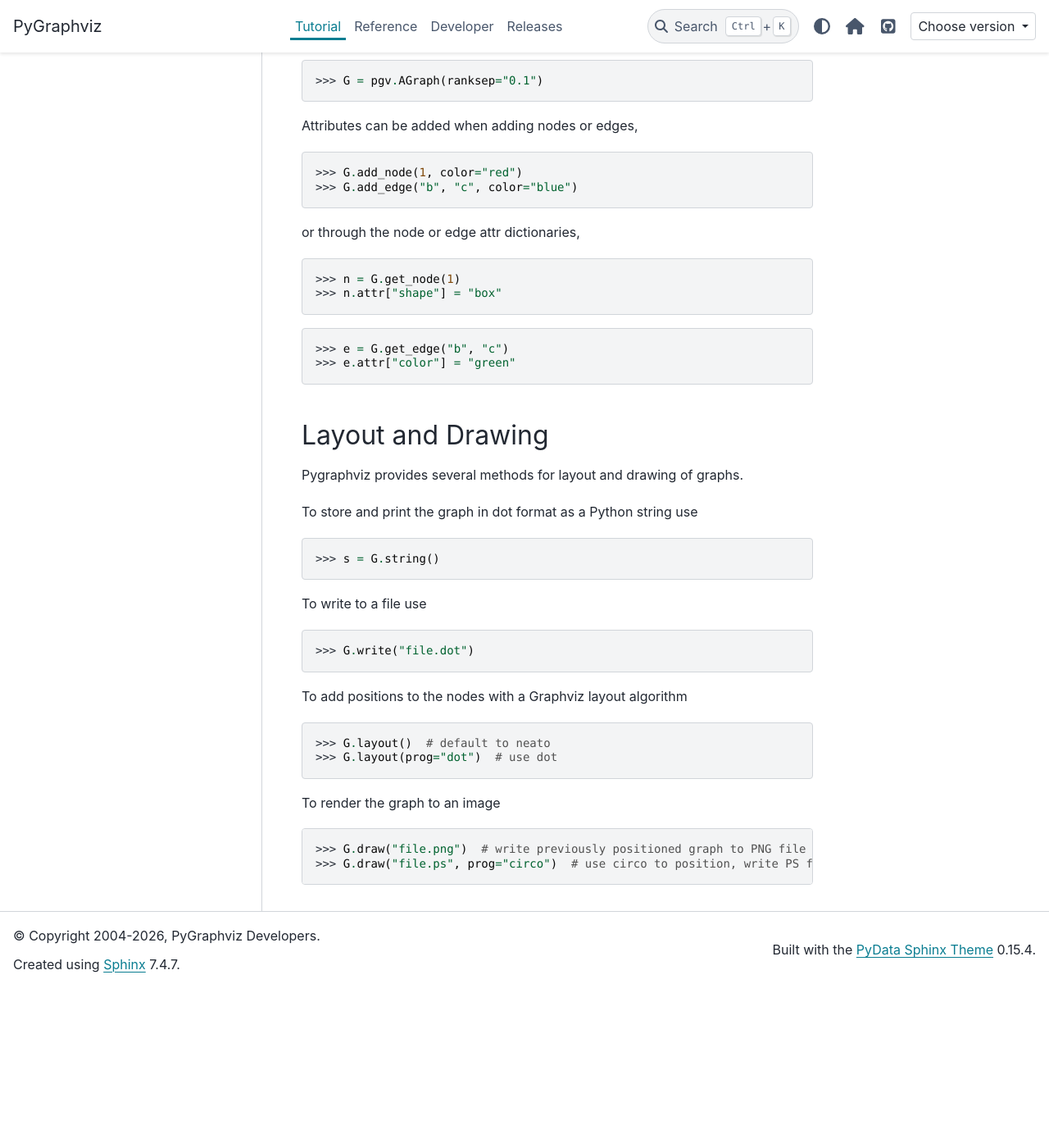
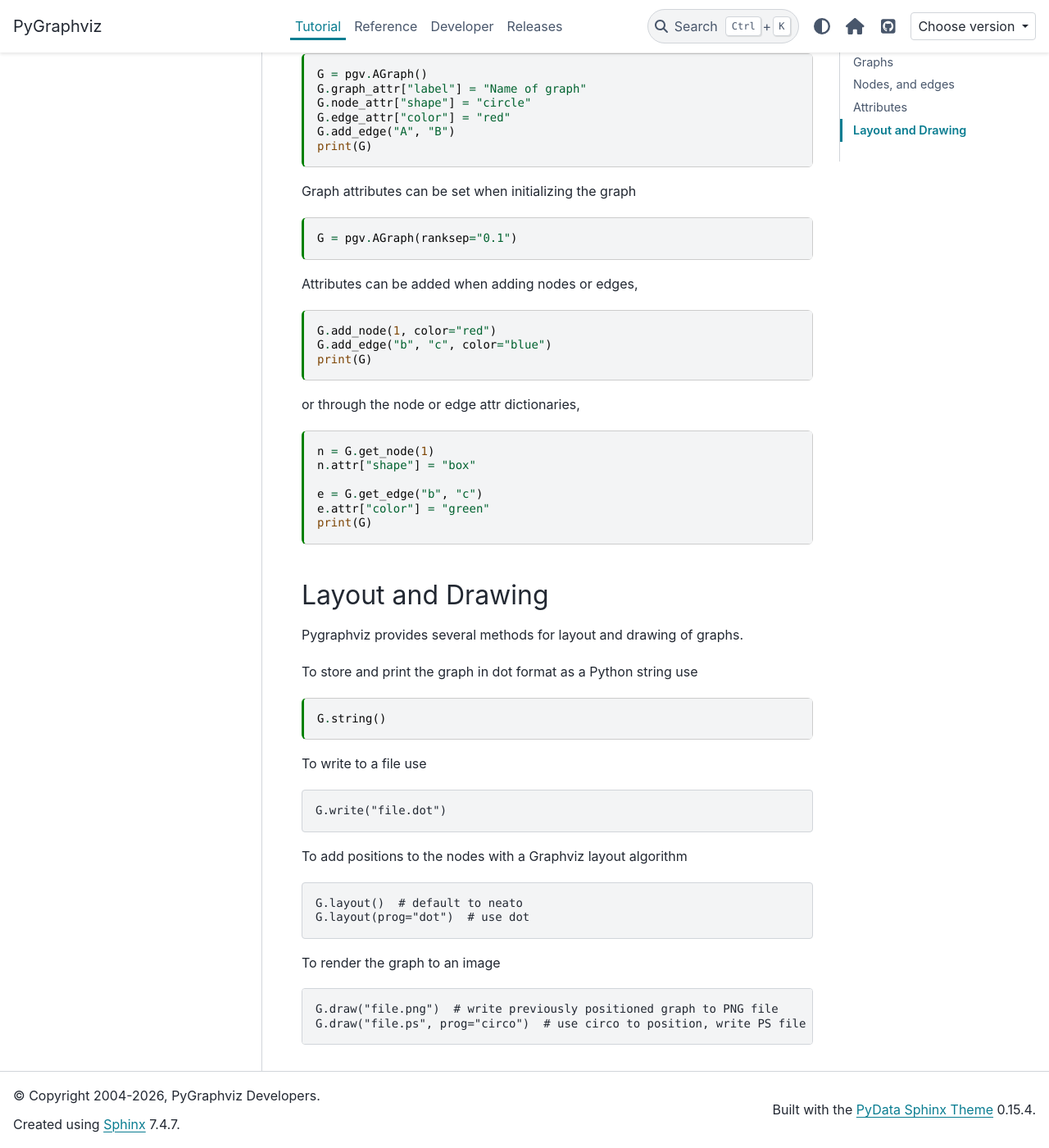
Before and after one commit to pygraphviz/pygraphviz, a Sphinx documentation site: the page built from doc/source/tutorial.md, in a window 1280 px wide and 1400 px high, scrolled down 2161 px. Shown: the whole window at 82% size. Built offline with Sphinx 7.4.7 and the PyData theme 0.15.4, drawn with Linux system fonts in a browser that asks for light colours; formulas are drawn with MathJax 3; pages that are not in the unit, such as notebooks, are missing from menus; before the commit the page ends 3366 px from its top, so only the background shows below that; some of the changed text lies outside the part shown.

Commit message:
DOC: Get non-drawing part of tutorial running.

````diff
--- a/doc/source/tutorial.md
+++ b/doc/source/tutorial.md
@@ -8,8 +21,8 @@ is applicable to PyGraphviz.
 
 Import PyGraphviz with
 
-```pycon
->>> import pygraphviz as pgv
+```{code-cell}
+import pygraphviz as pgv
 ```
 
 PyGraphviz wraps [graphviz](https://graphviz.org) providing a Python interface
@@ -17,16 +30,17 @@ to graphviz's functionality.
 Information about the version of graphviz that is wrapped by pygraphviz can be
 found with
 
-```pycon
->>> pgv.__graphviz_version__
+```{code-cell}
+pgv.__graphviz_version__
 ```
 
 ## Graphs
 
 To make an empty pygraphviz graph use the AGraph class:
 
-```pycon
->>> G = pgv.AGraph()
+```{code-cell}
+G = pgv.AGraph()
+print(G)
 ```
 
 You can use the strict and directed keywords to control what type of
@@ -34,57 +48,64 @@ graph you want. The default is to create a strict graph
 (no parallel edges or self-loops). To create a digraph with possible
 parallel edges and self-loops use
 
-```pycon
->>> G = pgv.AGraph(strict=False, directed=True)
+```{code-cell}
+G = pgv.AGraph(strict=False, directed=True)
+print(G)
 ```
 
 You may specify a dot format file to be read on initialization:
 
-```pycon
->>> G = pgv.AGraph("Petersen.dot")  # doctest: +SKIP
+```python
+G = pgv.AGraph("Petersen.dot")
 ```
 
 Other options for initializing a graph are using a string,
 
-```pycon
->>> G = pgv.AGraph("graph {1 - 2}")
+```{code-cell}
+G = pgv.AGraph("graph {1 -- 2;}")
+print(G)
 ```
 
 using a dict of dicts,
 
-```pycon
->>> d = {"1": {"2": None}, "2": {"1": None, "3": None}, "3": {"2": None}}
->>> A = pgv.AGraph(d)
+```{code-cell}
+d = {"1": {"2": None}, "2": {"1": None, "3": None}, "3": {"2": None}}
+A = pgv.AGraph(d)
+print(A)
 ```
 
 or using a SWIG pointer to the AGraph datastructure,
 
-```pycon
->>> h = A.handle
->>> C = pgv.AGraph(h)
+```python
+h = A.handle
+C = pgv.AGraph(h)
 ```
 
 ## Nodes, and edges
 
 Nodes and edges can be added one at a time
 
-```pycon
->>> G.add_node("a")  # adds node 'a'
->>> G.add_edge("b", "c")  # adds edge 'b'-'c' (and also nodes 'b', 'c')
+```{code-cell}
+G = pgv.AGraph()
+G.add_node("a")  # adds node 'a'
+G.add_edge("b", "c")  # adds edge 'b'-'c' (and also nodes 'b', 'c')
+print(G)
 ```
 
 or from lists or containers.
 
-```pycon
->>> nodelist = ["f", "g", "h"]
->>> G.add_nodes_from(nodelist)
+```{code-cell}
+nodelist = ["f", "g", "h"]
+G.add_nodes_from(nodelist)
+print(G)
 ```
 
 If the node is not a string an attempt will be made to convert it
 to a string
 
-```pycon
->>> G.add_node(1)  # adds node '1'
+```{code-cell}
+G.add_node(1)  # adds node '1'
+G.nodes()
 ```
 
 ## Attributes
@@ -92,35 +113,38 @@ to a string
 To set the default attributes for graphs, nodes, and edges use
 the graph_attr, node_attr, and edge_attr dictionaries
 
-```pycon
->>> G.graph_attr["label"] = "Name of graph"
->>> G.node_attr["shape"] = "circle"
->>> G.edge_attr["color"] = "red"
+```{code-cell}
+G = pgv.AGraph()
+G.graph_attr["label"] = "Name of graph"
+G.node_attr["shape"] = "circle"
+G.edge_attr["color"] = "red"
+G.add_edge("A", "B")
+print(G)
 ```
 
 Graph attributes can be set when initializing the graph
 
-```pycon
->>> G = pgv.AGraph(ranksep="0.1")
+```{code-cell}
+G = pgv.AGraph(ranksep="0.1")
 ```
 
 Attributes can be added when adding nodes or edges,
 
-```pycon
->>> G.add_node(1, color="red")
->>> G.add_edge("b", "c", color="blue")
+```{code-cell}
+G.add_node(1, color="red")
+G.add_edge("b", "c", color="blue")
+print(G)
 ```
 
 or through the node or edge attr dictionaries,
 
-```pycon
->>> n = G.get_node(1)
->>> n.attr["shape"] = "box"
-```
+```{code-cell}
+n = G.get_node(1)
+n.attr["shape"] = "box"
 
-```pycon
->>> e = G.get_edge("b", "c")
->>> e.attr["color"] = "green"
+e = G.get_edge("b", "c")
+e.attr["color"] = "green"
+print(G)
 ```
 
 ## Layout and Drawing
@@ -129,26 +153,26 @@ Pygraphviz provides several methods for layout and drawing of graphs.
 
 To store and print the graph in dot format as a Python string use
 
-```pycon
->>> s = G.string()
+```{code-cell}
+G.string()
 ```
 
 To write to a file use
 
 ```pycon
->>> G.write("file.dot")
+G.write("file.dot")
 ```
 
 To add positions to the nodes with a Graphviz layout algorithm
 
 ```pycon
->>> G.layout()  # default to neato
->>> G.layout(prog="dot")  # use dot
+G.layout()  # default to neato
+G.layout(prog="dot")  # use dot
 ```
 
 To render the graph to an image
 
 ```pycon
->>> G.draw("file.png")  # write previously positioned graph to PNG file
->>> G.draw("file.ps", prog="circo")  # use circo to position, write PS file
+G.draw("file.png")  # write previously positioned graph to PNG file
+G.draw("file.ps", prog="circo")  # use circo to position, write PS file
 ```
````
Also changed, not shown: other parts of doc/source/tutorial.md (+13 -0 lines).
